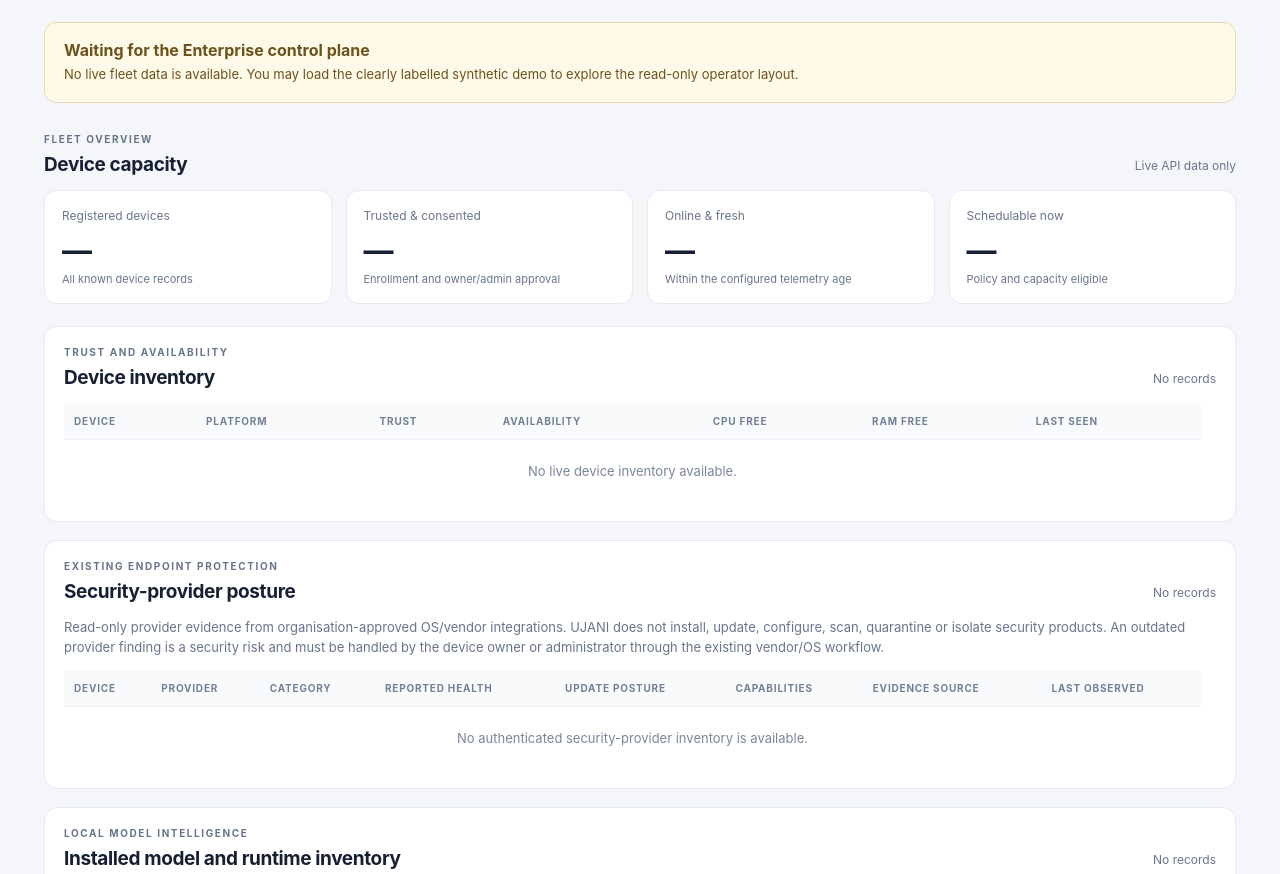
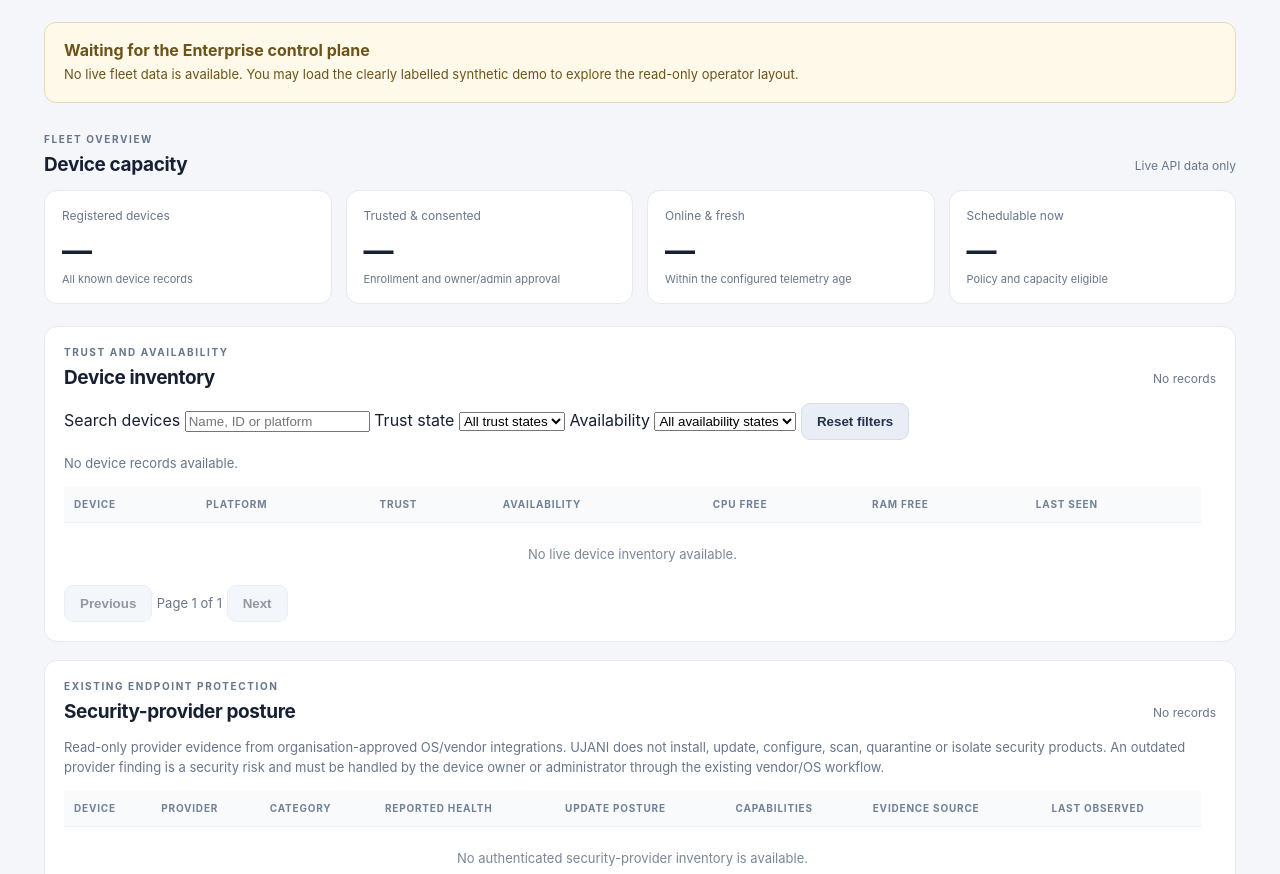
Before and after one commit to asifshadab33/UJANI-ENTERPRISE-AI, a plain HTML site: page apps/operator-console/index.html in a window 1280 px wide. Shown: the part 226-1100 px from the top of the page. Drawn offline with Linux system fonts and the light colour scheme.

Commit message:
feat: add device inventory filters and bounded pagination

```diff
--- a/apps/operator-console/index.html
+++ b/apps/operator-console/index.html
@@ -43,7 +43,25 @@
     </section>
     <section class="panel" aria-labelledby="devices-heading">
       <div class="section-title"><div><p class="eyebrow">TRUST AND AVAILABILITY</p><h2 id="devices-heading">Device inventory</h2></div><span id="device-count" class="muted">No records</span></div>
+      <div class="device-filters" aria-label="Device inventory filters">
+        <label class="device-filter" for="device-search">Search devices
+          <input id="device-search" type="search" placeholder="Name, ID or platform" autocomplete="off">
+        </label>
+        <label class="device-filter" for="device-trust-filter">Trust state
+          <select id="device-trust-filter"><option value="all">All trust states</option></select>
+        </label>
+        <label class="device-filter" for="device-availability-filter">Availability
+          <select id="device-availability-filter"><option value="all">All availability states</option></select>
+        </label>
+        <button id="device-filter-reset" class="button button-secondary" type="button">Reset filters</button>
+      </div>
+      <p id="device-filter-summary" class="muted" role="status" aria-live="polite">No device records available.</p>
       <div class="table-wrap" tabindex="0" role="region" aria-label="Device inventory table"><table><thead><tr><th>Device</th><th>Platform</th><th>Trust</th><th>Availability</th><th>CPU free</th><th>RAM free</th><th>Last seen</th></tr></thead><tbody id="devices"><tr><td colspan="7" class="empty">No live device inventory available.</td></tr></tbody></table></div>
+      <div class="inventory-pagination" aria-label="Device inventory pagination">
+        <button id="device-page-previous" class="button button-secondary" type="button" disabled>Previous</button>
+        <span id="device-page-status" class="muted" role="status" aria-live="polite">Page 1 of 1</span>
+        <button id="device-page-next" class="button button-secondary" type="button" disabled>Next</button>
+      </div>
     </section>
     <section class="panel" aria-labelledby="security-providers-heading">
       <div class="section-title"><div><p class="eyebrow">EXISTING ENDPOINT PROTECTION</p><h2 id="security-providers-heading">Security-provider posture</h2></div><span id="security-provider-count" class="muted">No records</span></div>
```
